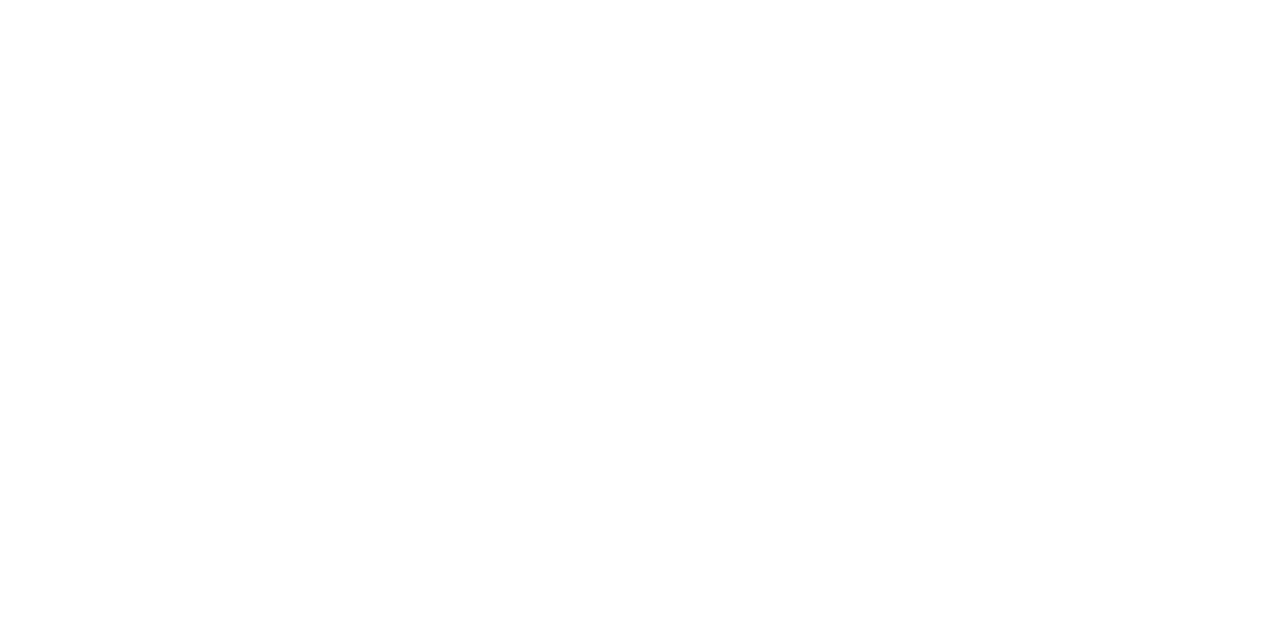
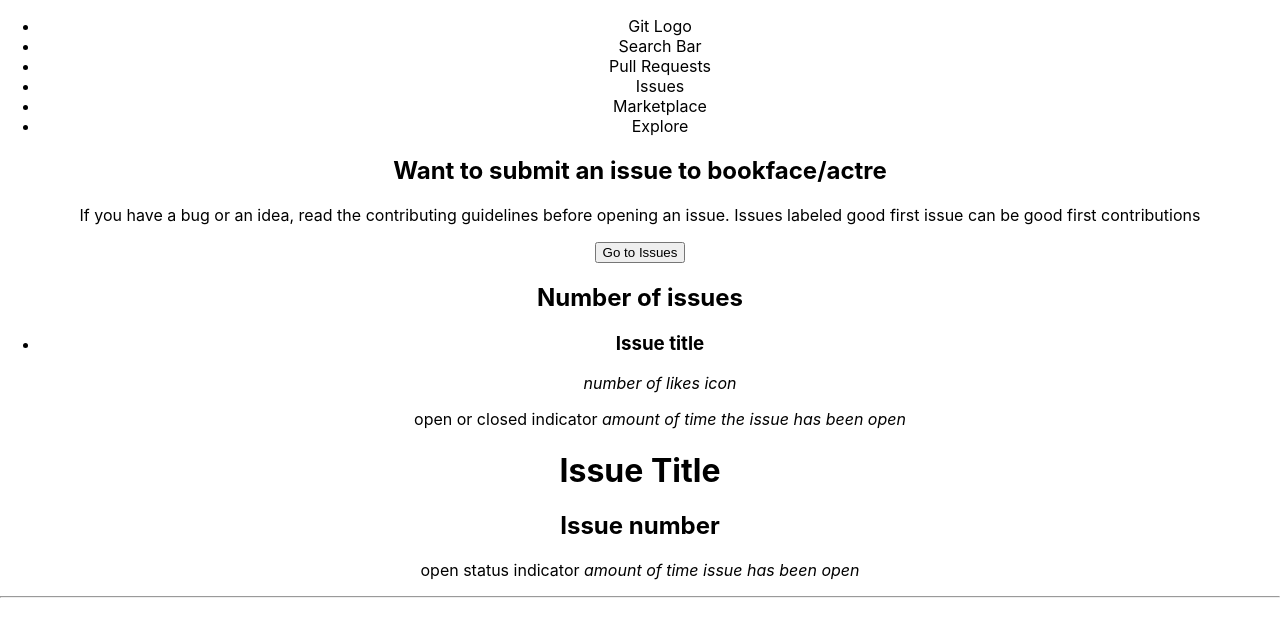
Before and after one commit to FX-Wood/react-github-issues, a React (Create React App) app: page / in a window 1280 px wide. Shown: the top 636 px of the page. Built offline with nearby package versions, Linux system fonts and the light colour scheme.

Commit message:
App scaffold

```diff
--- a/src/App.jsx
+++ b/src/App.jsx
@@ -1,10 +1,42 @@
 import React, { Component } from 'react';
+import axios from 'axios'
 import './App.css';
 
 class App extends Component {
   render() {
     return (
       <div className="App">
+        <nav className='nav'>
+          <ul>
+            <li>Git Logo</li>
+            <li>Search Bar</li>
+            <li>Pull Requests</li>
+            <li>Issues</li>
+            <li>Marketplace</li>
+            <li>Explore</li>
+          </ul>
+        </nav>
+        <div className="splash">
+          <h2>Want to submit an issue to bookface/actre</h2>
+          <p>If you have a bug or an idea, read the contributing guidelines before opening an issue. Issues labeled good first issue can be good first contributions</p>
+          <button>Go to Issues</button>
+        </div>
+        <div className="index">
+          <h2>Number of issues</h2>
+          <ul>
+            <li className="index-issue">
+              <h3>Issue title</h3>
+              <i> number of likes icon</i>
+              <p>open or closed indicator <span><em>amount of time the issue has been open</em></span></p>
+            </li>
+          </ul>
+        </div>
+        <div className="show">
+          <h1>Issue Title</h1>
+          <h2>Issue number</h2>
+          <p>open status indicator <span><em>amount of time issue has been open</em></span></p>
+          <hr/>
+        </div>
       </div>
     );
   }
```
